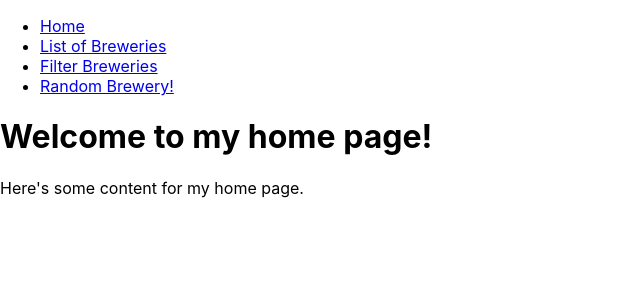
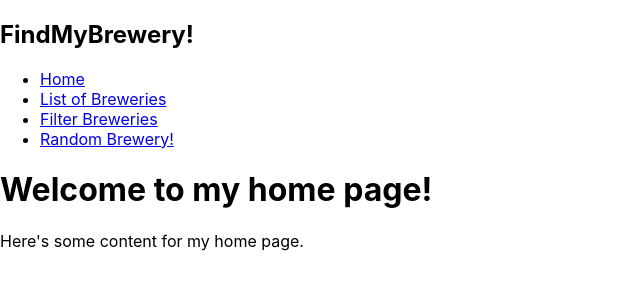
Before and after one commit to jehmatthews/FindMyBrewery, a React (Create React App) app in the folder brewery-react/: page / in a window 1280 px wide. Shown: the top 300 px of the page, without its empty margins (0-640 px from the left). Built offline with nearby package versions, Linux system fonts and the light colour scheme.

Commit message:
add header to nav

```diff
--- a/brewery-react/src/components/Navigation.js
+++ b/brewery-react/src/components/Navigation.js
@@ -3,6 +3,7 @@ import React from 'react';
 function Navigation() {
   return (
     <nav>
+      <h1>FindMyBrewery!</h1>
       <ul>
         <li><a href="/">Home</a></li>
         <li><a href="/breweries">List of Breweries</a></li>
```
